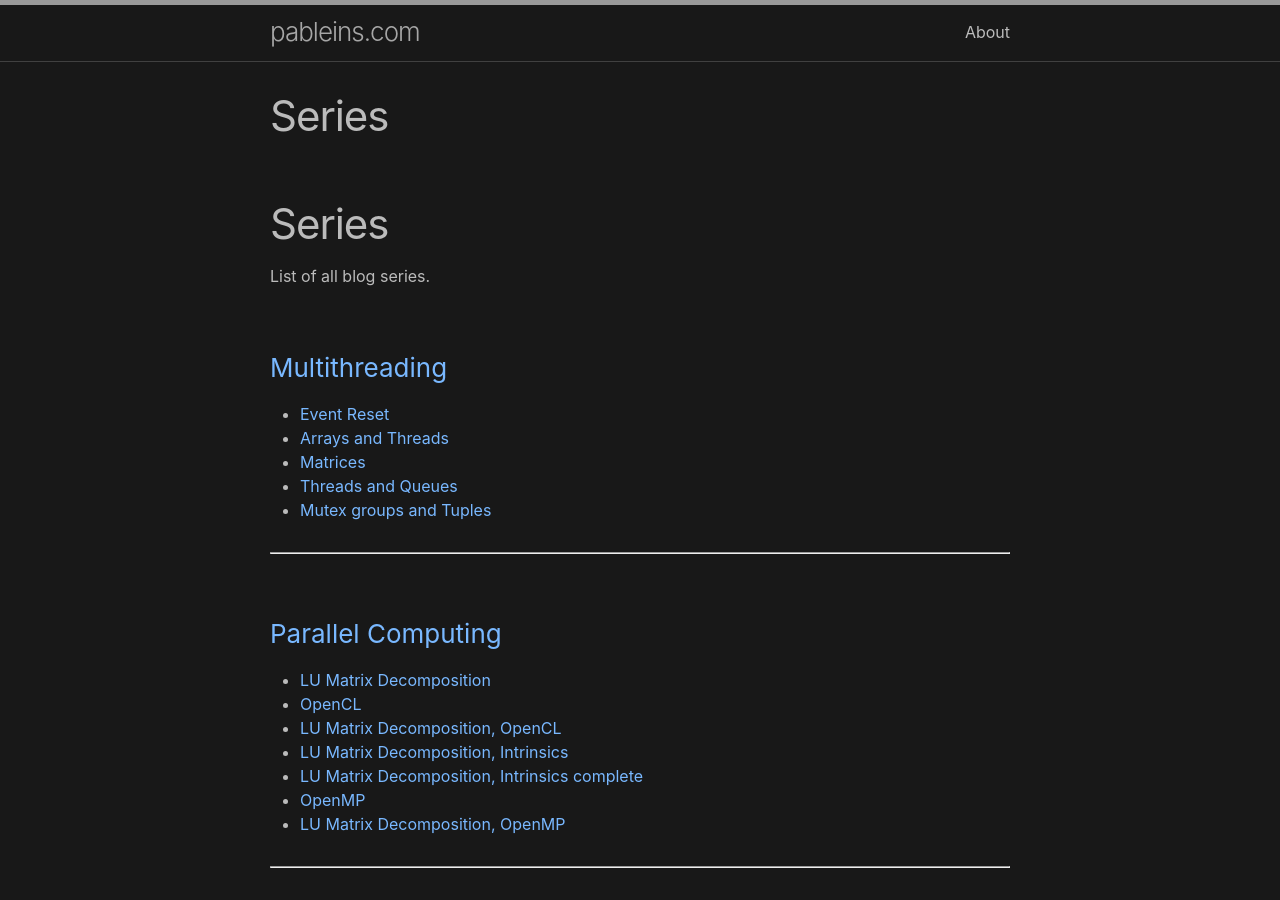
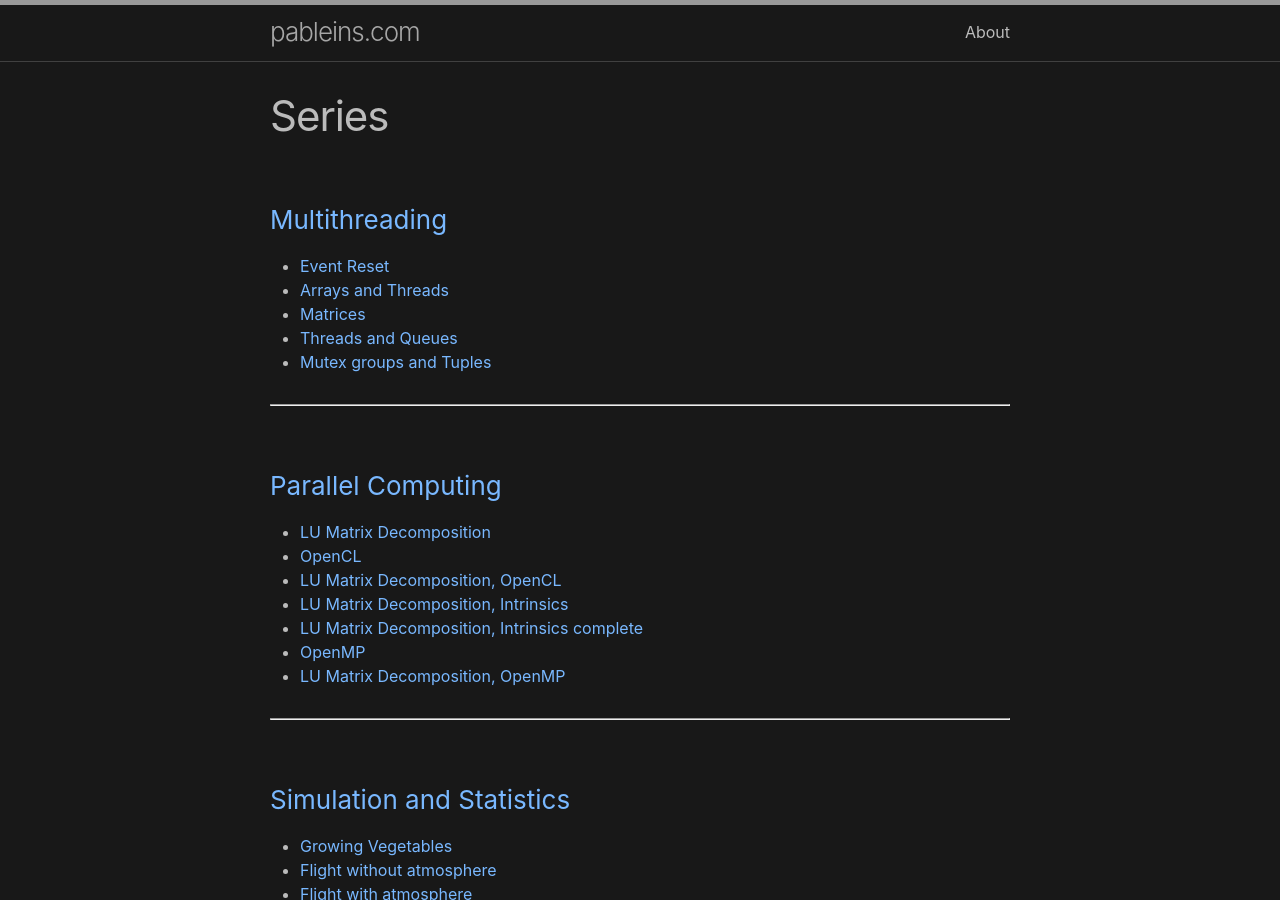
Before and after one commit to pablinme/pablinme.github.io, a Jekyll site: the page built from series/index.md, in a window 1280 px wide and 900 px high. Built offline with Jekyll 4.4.1, drawn with Linux system fonts in a browser that asks for light colours; our own code applies the rules of GitHub Pages for plain Markdown files.

Commit message:
Update index.md

```diff
--- a/series/index.md
+++ b/series/index.md
@@ -1,5 +1,8 @@
-# Series
-List of all blog series.
+---
+layout: page
+title: Series
+permalink: /series/
+---
 
 ### [Multithreading](./multithreading)
 - [Event Reset](./multithreading/event-reset)
```
